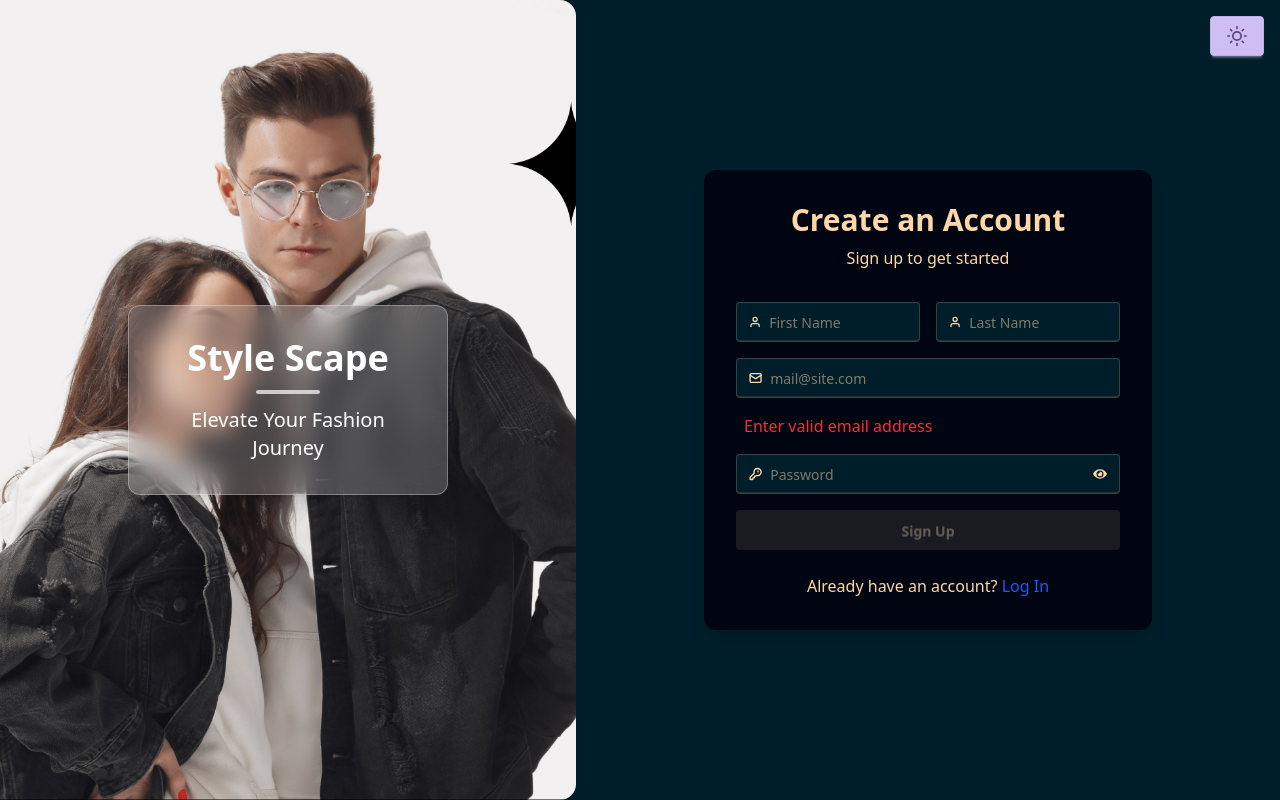
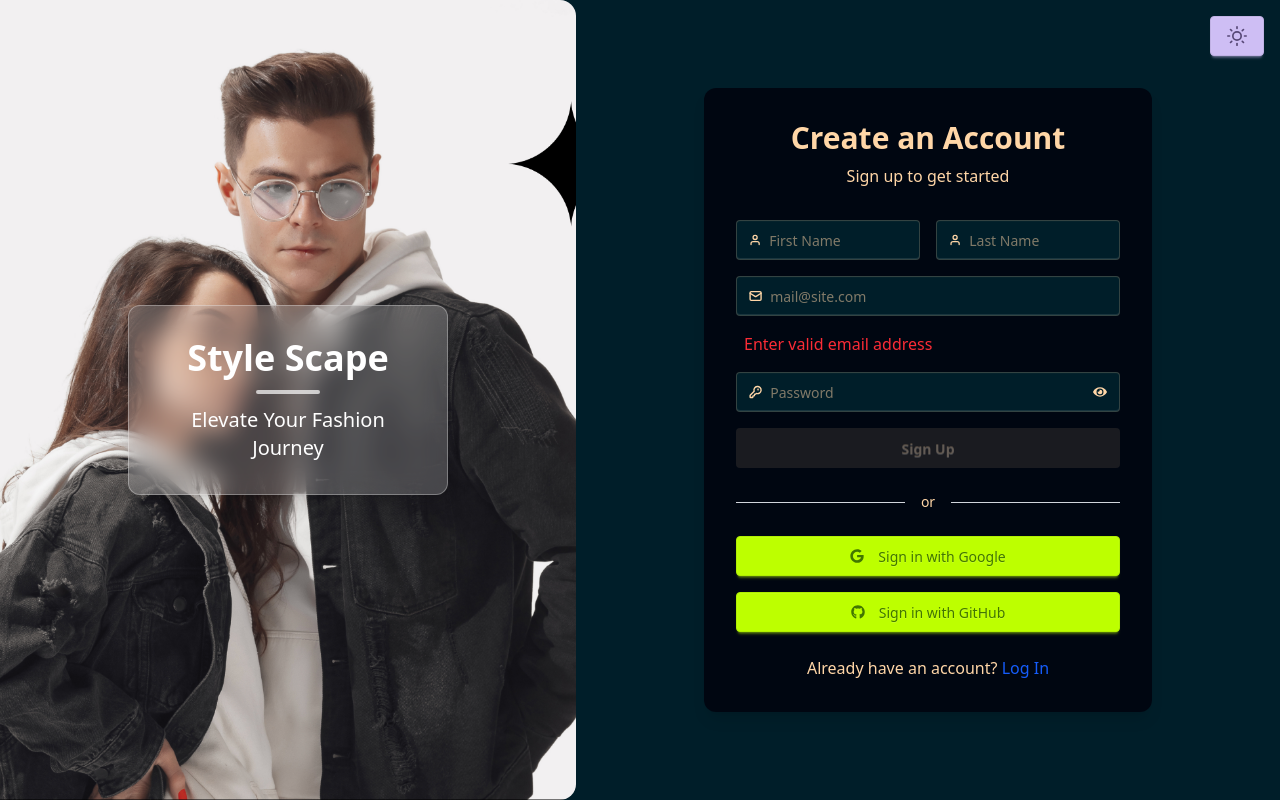
Before and after one commit to Aj-Levi/Style-Scape, a Next.js app: page /sign-up in a window 1280 px wide. Built offline with nearby package versions, Linux system fonts and the light colour scheme; no server answers; what @imagekit/next would draw is missing.

Commit message:
refactor: Remove providerLogin function and AuthProvider component; implement direct sign-in buttons in login and sign-up pages

```diff
--- a/src/actions/User.ts
+++ b/src/actions/User.ts
@@ -61,16 +61,4 @@ const registerUser = async (
   }
 };
 
-const providerLogin = async (
-  provider: string
-): Promise<{ success: boolean; message: string }> => {
-  try {
-    await signIn(provider);
-  } catch (error) {
-    console.error("Failed to sign in with " + provider, error);
-    return { success: false, message: "Failed to sign in with " + provider };
-  }
-  return { success: true, message: "Logged In Successfully" };
-};
-
-export { registerUser, loginUser, providerLogin };
+export { registerUser, loginUser };
--- a/src/app/(auth)/login/page.tsx
+++ b/src/app/(auth)/login/page.tsx
@@ -8,8 +8,8 @@ import ShowHidePassword from "@/components/auth/ShowHidePassword";
 import { toast } from "react-toastify";
 import ToastStyles from "@/styles/ToastStyles";
 import { useRouter } from "next/navigation";
-import AuthProvider from "@/components/auth/AuthProvider";
 import ValidateEmailInput from "@/components/auth/ValidateEmailInput";
+import { signIn } from "next-auth/react";
 
 const Login = () => {
   const [ValidEmail, setValidEmail] = useState<boolean>(false);
@@ -26,22 +26,31 @@ const Login = () => {
           </div>
 
           <div className="flex flex-col space-y-4 mb-6">
-            <form action={async(formdata: FormData): Promise<void> => {
+            <form
+              action={async (formdata: FormData): Promise<void> => {
                 const response = await loginUser(formdata);
-              if(response.success) {
+                if (response.success) {
                   toast.success(response.message, ToastStyles);
                   setTimeout(() => {
                     router.push("/home");
                   }, 2000);
-              }else{
+                } else {
                   toast.error(response.message, ToastStyles);
-              };
-            }} className="space-y-6 mt-6">
-
-              <ValidateEmailInput ValidEmail={ValidEmail} setValidEmail={setValidEmail} />
+                }
+              }}
+              className="space-y-6 mt-6"
+            >
+              <ValidateEmailInput
+                ValidEmail={ValidEmail}
+                setValidEmail={setValidEmail}
+              />
               <ShowHidePassword />
 
-              <button type="submit" className="w-full btn btn-secondary" disabled={!ValidEmail}>
+              <button
+                type="submit"
+                className="w-full btn btn-secondary"
+                disabled={!ValidEmail}
+              >
                 Sign In
               </button>
             </form>
@@ -54,8 +63,20 @@ const Login = () => {
               <div className="flex-grow border-t border-gray-300 dark:border-gray-600"></div>
             </div>
 
-            <AuthProvider provider="google" icon={<FaGoogle className="mr-2" size={18} />} />
-            <AuthProvider provider="github" icon={<FaGithub className="mr-2" size={18} />} />
+            <button
+              onClick={() => signIn("google", { prompt: "select_account" })}
+              className="flex items-center justify-center w-full btn btn-primary"
+            >
+              <FaGoogle className="mr-2" />
+              <span className="font-medium">Sign in with Google</span>
+            </button>
+            <button
+              onClick={() => signIn("github")}
+              className="flex items-center justify-center w-full btn btn-primary"
+            >
+              <FaGithub className="mr-2" />
+              <span className="font-medium">Sign in with GitHub</span>
+            </button>
           </div>
 
           <div className="mt-6 text-center">
--- a/src/app/(auth)/sign-up/page.tsx
+++ b/src/app/(auth)/sign-up/page.tsx
@@ -8,6 +8,8 @@ import { toast } from "react-toastify";
 import ToastStyles from "@/styles/ToastStyles";
 import { useRouter } from "next/navigation";
 import { useState } from "react";
+import { signIn } from "next-auth/react";
+import { FaGithub, FaGoogle } from "react-icons/fa";
 
 const Login = () => {
   const [ValidEmail, setValidEmail] = useState<boolean>(false);
@@ -23,16 +25,16 @@ const Login = () => {
 
           <div className="flex flex-col space-y-4 mb-6">
             <form
-              action={async(formdata: FormData): Promise<void> => {
+              action={async (formdata: FormData): Promise<void> => {
                 const response = await registerUser(formdata);
-                if(response.success) {
+                if (response.success) {
                   toast.success(response.message, ToastStyles);
                   setTimeout(() => {
                     router.push("/login");
                   }, 2000);
-                }else{
+                } else {
                   toast.warn(response.message, ToastStyles);
-                };
+                }
               }}
               className="space-y-4 mt-6"
             >
@@ -83,7 +85,10 @@ const Login = () => {
                 </label>
               </div>
 
-              <ValidateEmailInput ValidEmail={ValidEmail} setValidEmail={setValidEmail} />
+              <ValidateEmailInput
+                ValidEmail={ValidEmail}
+                setValidEmail={setValidEmail}
+              />
               <ShowHidePassword />
 
               <button
@@ -94,6 +99,28 @@ const Login = () => {
                 Sign Up
               </button>
             </form>
+            <div className="relative flex items-center py-2">
+              <div className="flex-grow border-t border-gray-300 dark:border-gray-600"></div>
+              <span className="flex-shrink mx-4 text-base-content text-sm">
+                or
+              </span>
+              <div className="flex-grow border-t border-gray-300 dark:border-gray-600"></div>
+            </div>
+
+            <button
+              onClick={() => signIn("google", { prompt: "select_account" })}
+              className="flex items-center justify-center w-full btn btn-primary"
+            >
+              <FaGoogle className="mr-2" />
+              <span className="font-medium">Sign in with Google</span>
+            </button>
+            <button
+              onClick={() => signIn("github")}
+              className="flex items-center justify-center w-full btn btn-primary"
+            >
+              <FaGithub className="mr-2" />
+              <span className="font-medium">Sign in with GitHub</span>
+            </button>
           </div>
 
           <div className="mt-6 text-center">
--- /dev/null
+++ b/src/app/page.tsx
@@ -0,0 +1,7 @@
+import { redirect } from "next/navigation";
+
+const page = () => {
+    redirect("/home");
+};
+
+export default page;
--- a/src/app/profile/[id]/layout.tsx
+++ b/src/app/profile/[id]/layout.tsx
@@ -12,6 +12,7 @@ import Greeting from "@/components/profile/Greeting";
 
 const Profile = async ({ children }: { children: ReactNode }) => {
   const session = await getSession();
+  console.log("session is ----> ",session);
   const user = session?.user;
   if (!user) {
     redirect("/login");
--- a/src/auth.ts
+++ b/src/auth.ts
@@ -3,7 +3,7 @@ import Credentials from "next-auth/providers/credentials";
 import ConnectDB from "./lib/connectDB";
 import User from "./lib/models/User";
 import { compare } from "bcryptjs";
-import GitHub from "next-auth/providers/github";
+import GitHub from "next-auth/providers/github"
 import Google from "next-auth/providers/google";
 // eslint-disable-next-line @typescript-eslint/no-unused-vars
 import type { JWT } from "next-auth/jwt";
@@ -46,13 +46,15 @@ declare module "next-auth/jwt" {
 
 export const { handlers, signIn, signOut, auth } = NextAuth({
   providers: [
-    GitHub({
-      clientId: process.env.GITHUB_CLIENT_ID,
-      clientSecret: process.env.GITHUB_CLIENT_SECRET,
-    }),
+    GitHub,
     Google({
-      clientId: process.env.GOOGLE_CLIENT_ID,
-      clientSecret: process.env.GOOGLE_CLIENT_SECRET,
+      authorization: {
+        params: {
+          prompt: "select_account",
+          access_type: "offline",
+          response_type: "code",
+        },
+      },
     }),
     Credentials({
       name: "Credentials",
@@ -136,14 +138,30 @@ export const { handlers, signIn, signOut, auth } = NextAuth({
           const alreadyUser = await User.findOne({ email });
 
           if (!alreadyUser) {
-            await User.create({
+            const newuser = await User.create({
               email,
               firstname,
               lastname,
               image,
               authProviderId: id,
             });
+
+            user.id = String(newuser._id);
+            user.role = newuser.role;
+            user.firstname = newuser.firstname;
+            user.lastname = newuser.lastname;
+            user.image = newuser.image;
+            user.createdAt = newuser.createdAt;
+
           }
+
+          user.id = String(alreadyUser._id);
+          user.role = alreadyUser.role;
+          user.firstname = alreadyUser.firstname;
+          user.lastname = alreadyUser.lastname;
+          user.image = alreadyUser.image;
+          user.createdAt = alreadyUser.createdAt;
+
           return true;
 
         } catch (error) {
--- a/src/components/auth/AuthProvider.tsx
+++ /dev/null
@@ -1,30 +0,0 @@
-"use client";
-import { providerLogin } from "@/actions/User";
-import ToastStyles from "@/styles/ToastStyles";
-import React, { ReactNode } from "react";
-import { toast } from "react-toastify";
-
-const AuthProvider = ({ provider, icon }: { provider: string, icon: ReactNode }) => {
-  return (
-    <form
-      action={async () => {
-        const response = await providerLogin(provider);
-        if(response.success) {
-          toast.success(response.message, ToastStyles);
-        } else {
-          toast.error(response.message, ToastStyles);
-        }
-      }}
-    >
-      <button
-        type="submit"
-        className="flex items-center justify-center w-full btn btn-primary"
-      >
-        {icon}
-        <span className="font-medium">Sign in with {provider}</span>
-      </button>
-    </form>
-  );
-};
-
-export default AuthProvider;
```
Lines whose indentation alone changed are shown as unchanged.
